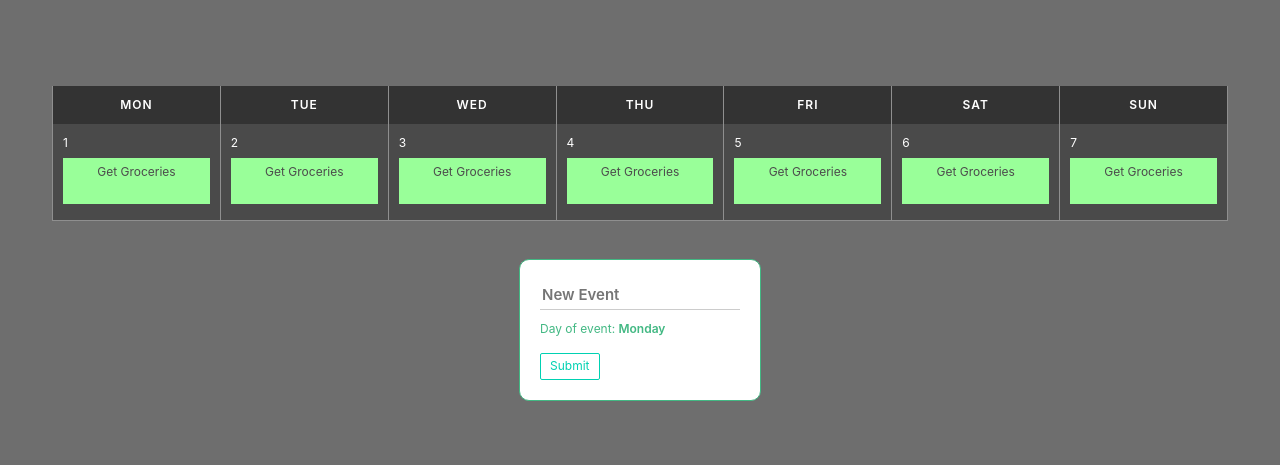
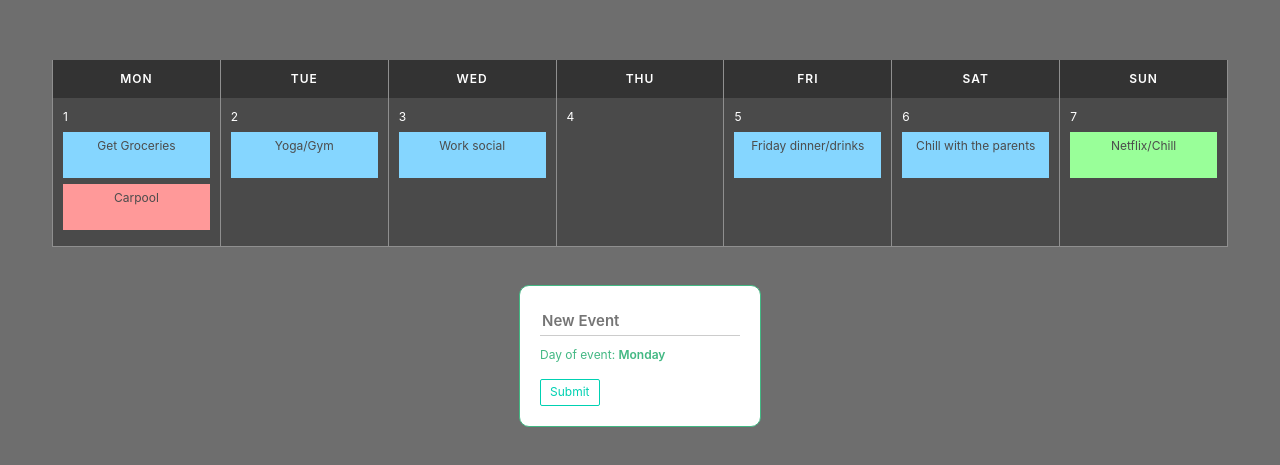
Before and after one commit to ageback/fullstack-vue3-code, a Vue app in the folder calendar_app/: page / in a window 1280 px wide. Shown: the part 151-616 px from the top of the page. Built offline with nearby package versions, Linux system fonts and the light colour scheme; some icons are missing.

Commit message:
在父子组件之间传递状态（单向传递）

```diff
--- a/calendar_app/src/app/components/CalendarDay.vue
+++ b/calendar_app/src/app/components/CalendarDay.vue
@@ -1,7 +1,11 @@
 <script>
+import CalendarEvent from './CalendarEvent.vue';
 export default {
     name: 'CalendarDay',
-    props: ['day']
+    props: ['day'],
+    components: {
+        CalendarEvent
+    }
 }
 </script>
 
@@ -10,15 +14,7 @@ export default {
         <div class="day-banner has-text-centered">{{ day.abbvTitle }}</div>
         <div class="day-details">
             <div class="day-number">{{ day.id }}</div>
-            <div class="day-event" style="background-color: rgb(153,255,153);">
-                <div>
-                    <span class="has-text-centered details">Get Groceries</span>
-                    <div class="icons has-addons-centered">
-                        <i class="fa fa-pencil-square edit-icon"></i>
-                        <i class="fa fa-trash-o delete-icon"></i>
-                    </div>
-                </div>
-            </div>
+            <CalendarEvent v-for="(event, index) in day.events" :key="index" :event="event" :day="day" />
         </div>
     </div>
 </template>
@@ -80,4 +76,5 @@ export default {
             }
         }
     }
-}</style>
+}
+</style>
--- a/calendar_app/src/app/components/CalendarEvent.vue
+++ b/calendar_app/src/app/components/CalendarEvent.vue
@@ -0,0 +1,54 @@
+<script>
+export default {
+    name: 'CalendarEvent',
+    props: ['event', 'day'],
+    computed: {
+        getEventBackgroundColor() {
+            const colors = ['#FF9999', '#85D6FF', '#99FF99'];
+            let randomColor = colors[Math.floor(Math.random() * colors.length)];
+            return `background-color: ${randomColor}`;
+        }
+    }
+}
+</script>
+<template>
+    <div class="day-event" :style="getEventBackgroundColor">
+        <div>
+            <span class="has-text-centered details">
+                {{ event.details }}
+            </span>
+            <div class="has-text-centered icons">
+                <i class="fa fa-pencil-square edit-icon"></i>
+                <i class="fa fa-trash-o delete-icon"></i>
+            </div>
+        </div>
+    </div>
+</template>
+
+<style lang="scss" scoped>
+.day-event {
+    margin-top: 6px;
+    margin-bottom: 6px;
+    display: block;
+    color: #4C4C4C;
+    padding: 5px;
+
+    .details {
+        display: block;
+    }
+
+    .icons .fa {
+        padding: 0 2px;
+    }
+
+    input {
+        background: none;
+        border: 0;
+        border-bottom: 1px solid #FFF;
+        width: 100%;
+
+        &:focus {
+            outline: none;
+        }
+    }
+}</style>
```
